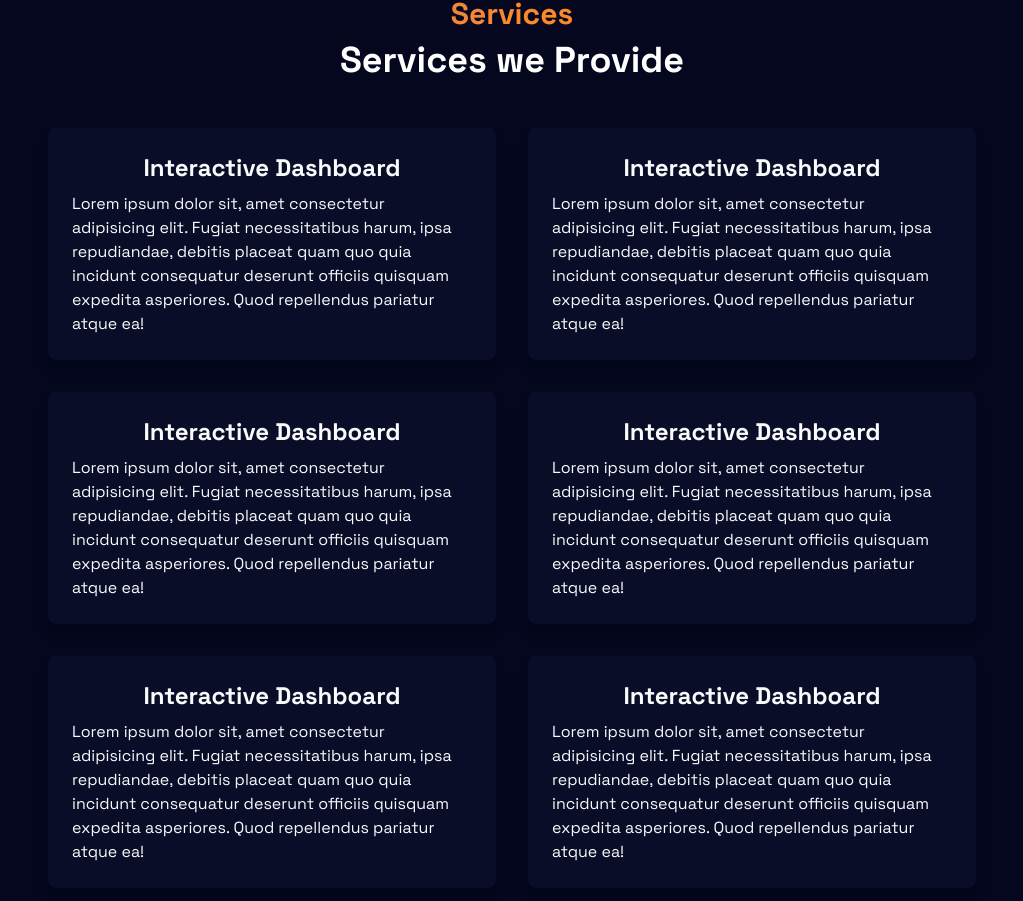
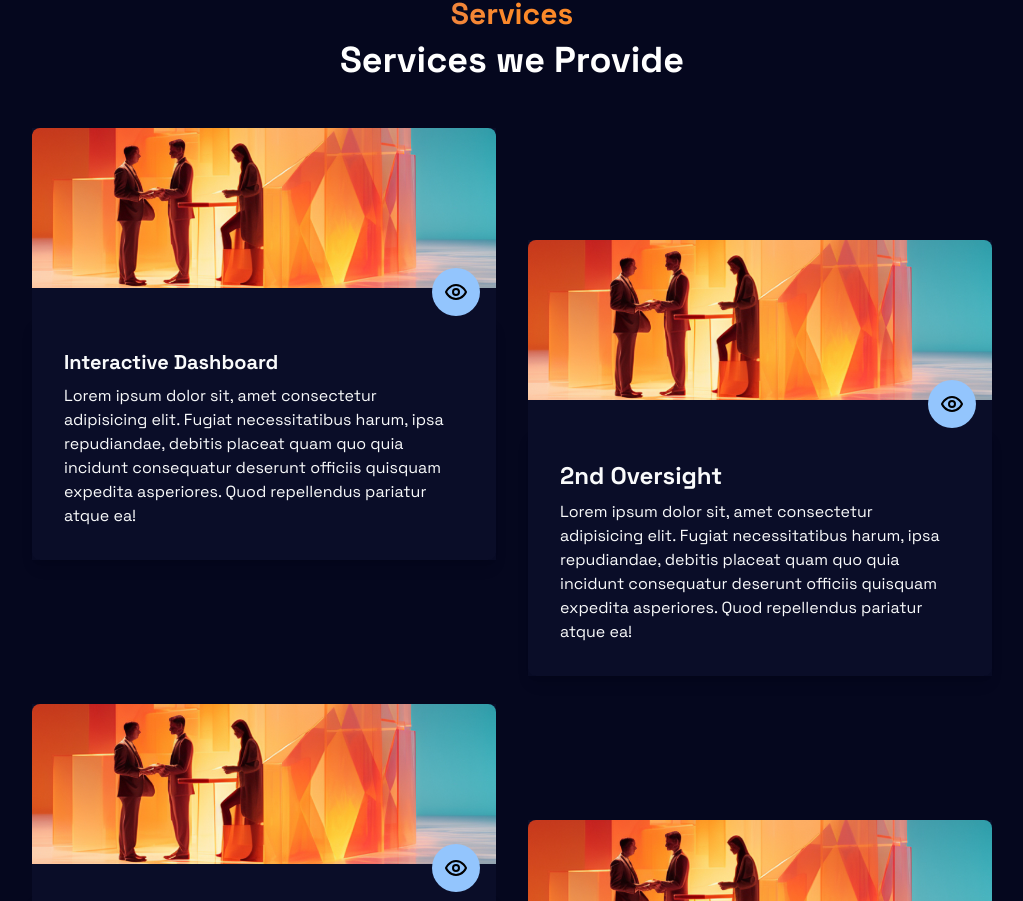
Before and after one commit to zapllo/zapllo-website, a Next.js app: page / in a window 1280 px wide. Shown: the part 1899-2800 px from the top of the page, without its empty margins (128-1151 px from the left). Built offline with nearby package versions, Linux system fonts and the light colour scheme.

Commit message:
card with images and icons

```diff
--- a/src/app/layout.tsx
+++ b/src/app/layout.tsx
@@ -8,7 +8,7 @@ import { FloatingNavbar } from "@/components/globals/navbar";
 const inter = Space_Grotesk({ subsets: ["latin"] });
 
 export const metadata: Metadata = {
-  title: "Zapllo - Home",
+  title: "Zapllo - Automate and Upgrade your Workflow by 10x",
   description: "Supercharge your Workflow with Zapllo and unleash the power of AI and Automation",
 };
 
--- a/src/app/successstories/page.tsx
+++ b/src/app/successstories/page.tsx
@@ -13,9 +13,9 @@ import React from 'react'
 
 export default function SuccessStories() {
     return (
-        <main className="bg-[#] bg-[#05071E] mx-auto h-full z-10 overflow-hidden">
+        <main className=" bg-[#05071E] mx-auto h-full z-10 overflow-hidden">
             <FloatingNavbar />
-            <Image src='/mask.png' height={1000} className=" absolute overflow-hidden    w-full 0" width={1000} alt="Background mask for zapllo automation" />
+            <Image src='/mask.png' height={1000} className=" absolute overflow-hidden -mt-56  z-10  w-full 0" width={1000} alt="Background mask for zapllo automation" />
             <div className='flex justify-center md:max-w-[1300px] w-full'>
                 <div className=' w-full  lg:justify-center md:mx-4 mt-32'>
                     <h1 className='lg:text-center text-start  bg-gradient-to-r mx-6 md:mx-0 from-[#815BF5] via-[#FC8929]  to-[#FC8929] bg-clip-text text-transparent font-semibold text-3xl lg:text-3xl'> Success Stories</h1>
--- a/src/components/globals/service.tsx
+++ b/src/components/globals/service.tsx
@@ -3,6 +3,7 @@
 import React from 'react';
 import { motion } from 'framer-motion';
 import IconCloud from '../magicui/icon-cloud';
+import { Eye } from 'lucide-react';
 
 const cardVariants = (direction: string, delay: any) => ({
     hidden: { opacity: 0, x: direction === 'left' ? -200 : 200 },
@@ -57,63 +58,128 @@ export default function Service() {
             <div className="flex flex-col md:flex-row justify-center mt-8">
                 <div className='flex flex-col'>
                     <motion.div
-                        className="bg-[#0A0D28] p-6 m-4 rounded-lg shadow-lg"
+                        className=" bg-[#0A0D28]  m-4"
                         initial="hidden"
                         animate="visible"
                         variants={cardVariants('left', 0.2)}
                     >
-                        <h2 className="text-2xl font-bold">Interactive Dashboard</h2>
-                        <p className="mt-2 w-[300px] text-start  md:w-[400px]">Lorem ipsum dolor sit, amet consectetur adipisicing elit. Fugiat necessitatibus harum, ipsa repudiandae, debitis placeat quam quo quia incidunt consequatur deserunt officiis quisquam expedita asperiores. Quod repellendus pariatur atque ea!</p>
+                        <div>
+                            <img src='/card/01.jpg' className='w-full h-40 rounded-lg  object-cover rounded-b-none' />
+                            <div className=' flex justify-end'>
+                                <div className='mx-4 p-3 -mt-5 rounded-full bg-blue-300'>
+                                    <Eye className='text-black' />
+                                </div>
+                            </div>
+                        </div>
+                        <div className='p-8 rounded-lg shadow-lg'>
+                            <h2 className="text-xl text-start font-bold">Interactive Dashboard</h2>
+                            <p className="mt-2 w-[300px] text-start  md:w-[400px]">Lorem ipsum dolor sit, amet consectetur adipisicing elit. Fugiat necessitatibus harum, ipsa repudiandae, debitis placeat quam quo quia incidunt consequatur deserunt officiis quisquam expedita asperiores. Quod repellendus pariatur atque ea!</p>
+                        </div>
                     </motion.div>
                     <motion.div
-                        className="bg-[#0A0D28] p-6 m-4 rounded-lg shadow-lg"
+                        className=" bg-[#0A0D28] mt-32 m-4"
                         initial="hidden"
                         animate="visible"
-                        variants={cardVariants('left', 0.6)}
+                        variants={cardVariants('left', 1.2)}
                     >
-                        <h2 className="text-2xl font-bold">Interactive Dashboard</h2>
-                        <p className="mt-2 w-[300px] text-start md:w-[400px]">Lorem ipsum dolor sit, amet consectetur adipisicing elit. Fugiat necessitatibus harum, ipsa repudiandae, debitis placeat quam quo quia incidunt consequatur deserunt officiis quisquam expedita asperiores. Quod repellendus pariatur atque ea!</p>
+                        <div>
+                            <img src='/card/01.jpg' className='w-full h-40 rounded-lg  object-cover rounded-b-none' />
+                            <div className=' flex justify-end'>
+                                <div className='mx-4 p-3 -mt-5 rounded-full bg-blue-300'>
+                                    <Eye className='text-black' />
+
+                                </div>
+                            </div>
+                        </div>
+                        <div className='p-8 rounded-lg shadow-lg'>
+                            <h2 className="text-2xl text-start font-bold">3rd Oversight</h2>
+                            <p className="mt-2 w-[300px] text-start  md:w-[400px]">Lorem ipsum dolor sit, amet consectetur adipisicing elit. Fugiat necessitatibus harum, ipsa repudiandae, debitis placeat quam quo quia incidunt consequatur deserunt officiis quisquam expedita asperiores. Quod repellendus pariatur atque ea!</p>
+                        </div>
                     </motion.div>
                     <motion.div
-                        className="bg-[#0A0D28] p-6 m-4 rounded-lg shadow-lg"
+                        className=" bg-[#0A0D28] mt-32 m-4"
                         initial="hidden"
                         animate="visible"
-                        variants={cardVariants('left', 0.8)}
+                        variants={cardVariants('left', 2.2)}
                     >
-                        <h2 className="text-2xl font-bold">Interactive Dashboard</h2>
-                        <p className="mt-2 w-[300px] text-start md:w-[400px]">Lorem ipsum dolor sit, amet consectetur adipisicing elit. Fugiat necessitatibus harum, ipsa repudiandae, debitis placeat quam quo quia incidunt consequatur deserunt officiis quisquam expedita asperiores. Quod repellendus pariatur atque ea!</p>
+                        <div>
+                            <img src='/card/01.jpg' className='w-full h-40 rounded-lg  object-cover rounded-b-none' />
+                            <div className=' flex justify-end'>
+                                <div className='mx-4 p-3 -mt-5 rounded-full bg-blue-300'>
+                                    <Eye className='text-black' />
+
+                                </div>
+                            </div>
+                        </div>
+                        <div className='p-8 rounded-lg shadow-lg'>
+                            <h2 className="text-2xl text-start font-bold">5th Oversight</h2>
+                            <p className="mt-2 w-[300px] text-start  md:w-[400px]">Lorem ipsum dolor sit, amet consectetur adipisicing elit. Fugiat necessitatibus harum, ipsa repudiandae, debitis placeat quam quo quia incidunt consequatur deserunt officiis quisquam expedita asperiores. Quod repellendus pariatur atque ea!</p>
+                        </div>
                     </motion.div>
                 </div>
                 {/* <div className='flex items-center justify-center m-4'>
                     <IconCloud iconSlugs={slugs}  />
                 </div> */}
                 <div className='flex flex-col'>
-                    <motion.div
-                        className="bg-[#0A0D28] p-6 m-4 rounded-lg shadow-lg"
+                <motion.div
+                        className=" bg-[#0A0D28] mt-32 m-4"
                         initial="hidden"
                         animate="visible"
-                        variants={cardVariants('right', 1.0)}
+                        variants={cardVariants('right', 0.6)}
                     >
-                        <h2 className="text-2xl font-bold">Interactive Dashboard</h2>
-                        <p className="mt-2 w-[300px] text-start md:w-[400px]">Lorem ipsum dolor sit, amet consectetur adipisicing elit. Fugiat necessitatibus harum, ipsa repudiandae, debitis placeat quam quo quia incidunt consequatur deserunt officiis quisquam expedita asperiores. Quod repellendus pariatur atque ea!</p>
+                        <div>
+                        <img src='/card/01.jpg' className='w-full h-40 rounded-lg  object-cover rounded-b-none' />
+                            <div className=' flex justify-end'>
+                                <div className='mx-4 p-3 -mt-5 rounded-full bg-blue-300'>
+                                    <Eye className='text-black' />
+
+                                </div>
+                            </div>
+                        </div>
+                        <div className='p-8 rounded-lg shadow-lg'>
+                            <h2 className="text-2xl text-start font-bold">2nd Oversight</h2>
+                            <p className="mt-2 w-[300px] text-start  md:w-[400px]">Lorem ipsum dolor sit, amet consectetur adipisicing elit. Fugiat necessitatibus harum, ipsa repudiandae, debitis placeat quam quo quia incidunt consequatur deserunt officiis quisquam expedita asperiores. Quod repellendus pariatur atque ea!</p>
+                        </div>
                     </motion.div>
                     <motion.div
-                        className="bg-[#0A0D28] p-6 m-4 rounded-lg shadow-lg"
+                        className=" bg-[#0A0D28] mt-32 m-4"
                         initial="hidden"
                         animate="visible"
-                        variants={cardVariants('right', 1.4)}
+                        variants={cardVariants('right', 1.8)}
                     >
-                        <h2 className="text-2xl font-bold">Interactive Dashboard</h2>
-                        <p className="mt-2 w-[300px] text-start md:w-[400px]">Lorem ipsum dolor sit, amet consectetur adipisicing elit. Fugiat necessitatibus harum, ipsa repudiandae, debitis placeat quam quo quia incidunt consequatur deserunt officiis quisquam expedita asperiores. Quod repellendus pariatur atque ea!</p>
+                        <div>
+                        <img src='/card/01.jpg' className='w-full h-40 rounded-lg  object-cover rounded-b-none' />
+                            <div className=' flex justify-end'>
+                                <div className='mx-4 p-3 -mt-5 rounded-full bg-blue-300'>
+                                    <Eye className='text-black' />
+
+                                </div>
+                            </div>
+                        </div>
+                        <div className='p-8 rounded-lg shadow-lg'>
+                            <h2 className="text-2xl text-start font-bold">4th Oversight</h2>
+                            <p className="mt-2 w-[300px] text-start  md:w-[400px]">Lorem ipsum dolor sit, amet consectetur adipisicing elit. Fugiat necessitatibus harum, ipsa repudiandae, debitis placeat quam quo quia incidunt consequatur deserunt officiis quisquam expedita asperiores. Quod repellendus pariatur atque ea!</p>
+                        </div>
                     </motion.div>
                     <motion.div
-                        className="bg-[#0A0D28] p-6 m-4 rounded-lg shadow-lg"
+                        className=" bg-[#0A0D28] mt-32 m-4"
                         initial="hidden"
                         animate="visible"
-                        variants={cardVariants('right', 1.6)}
+                        variants={cardVariants('right', 2.8)}
                     >
-                        <h2 className="text-2xl font-bold">Interactive Dashboard</h2>
-                        <p className="mt-2 w-[300px] text-start md:w-[400px]">Lorem ipsum dolor sit, amet consectetur adipisicing elit. Fugiat necessitatibus harum, ipsa repudiandae, debitis placeat quam quo quia incidunt consequatur deserunt officiis quisquam expedita asperiores. Quod repellendus pariatur atque ea!</p>
+                        <div>
+                        <img src='/card/01.jpg' className='w-full h-40 rounded-lg  object-cover rounded-b-none' />
+                            <div className=' flex justify-end'>
+                                <div className='mx-4 p-3 -mt-5 rounded-full bg-blue-300'>
+                                    <Eye className='text-black' />
+
+                                </div>
+                            </div>
+                        </div>
+                        <div className='p-8 rounded-lg shadow-lg'>
+                            <h2 className="text-2xl text-start font-bold">6th    Oversight</h2>
+                            <p className="mt-2 w-[300px] text-start  md:w-[400px]">Lorem ipsum dolor sit, amet consectetur adipisicing elit. Fugiat necessitatibus harum, ipsa repudiandae, debitis placeat quam quo quia incidunt consequatur deserunt officiis quisquam expedita asperiores. Quod repellendus pariatur atque ea!</p>
+                        </div>
                     </motion.div>
                 </div>
             </div>
--- a/src/components/ui/bookcall.tsx
+++ b/src/components/ui/bookcall.tsx
@@ -10,7 +10,7 @@ export async function BookCall() {
           "group rounded-full border border-black/5 bg-neutral-100 text-base text-white transition-all ease-in hover:cursor-pointer hover:bg-neutral-200 dark:border-white/5 dark:hover:text-white dark:bg-gradient-to-r from-[#A587FF]  to-[#5E29FF] dark:hover:bg-blue-800",
         )}
       >
-        <TextShimmer className="inline-flex text-[18px] items-center justify-center px-6 py-2 transition ease-out hover:text-neutral-600 hover:duration-900  hover:dark:text-white">
+        <TextShimmer className="inline-flex  text-[18px] items-center justify-center px-6 py-2 transition ease-out hover:text-neutral-600 hover:duration-900  hover:dark:text-white">
           <span className="flex mt-auto  gap-2"><img src="/call.gif" className="mt-auto h-5 animate-bounce" /> Book Your Demo Now </span>
           {/* <ArrowRightIcon className="ml-1 size-3 transition-transform duration-300 ease-in-out group-hover:translate-x-0.5" /> */}
         </TextShimmer>
```
Also changed, not shown: src/components/magicui/shine-border.tsx (added, +63 -0 lines), src/components/ui/floating-navbar.tsx (+11 -11 lines), tailwind.config.ts (+11 -0 lines), public/card/01.jpg (added).
